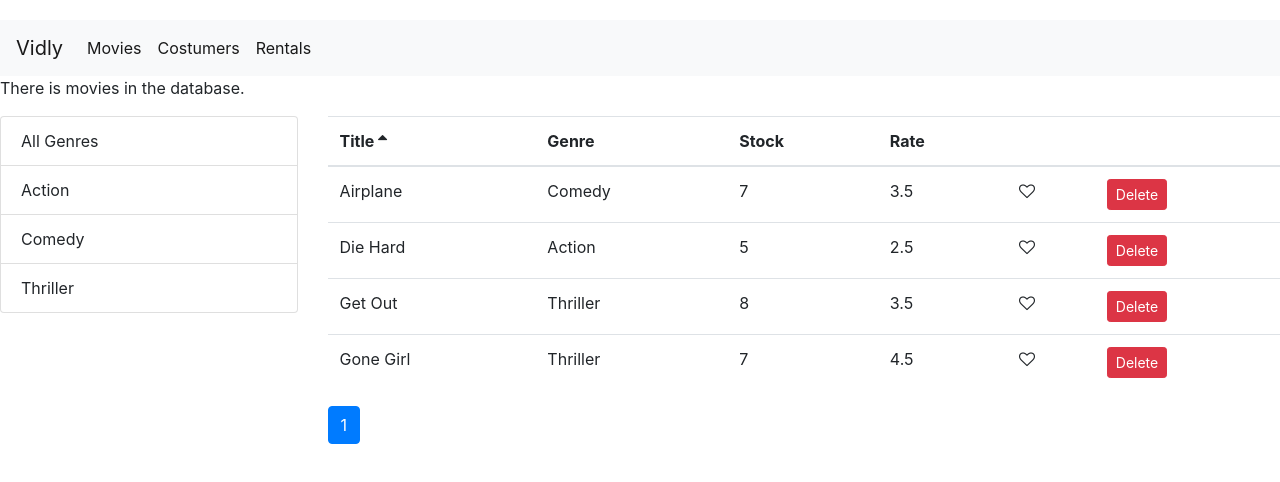
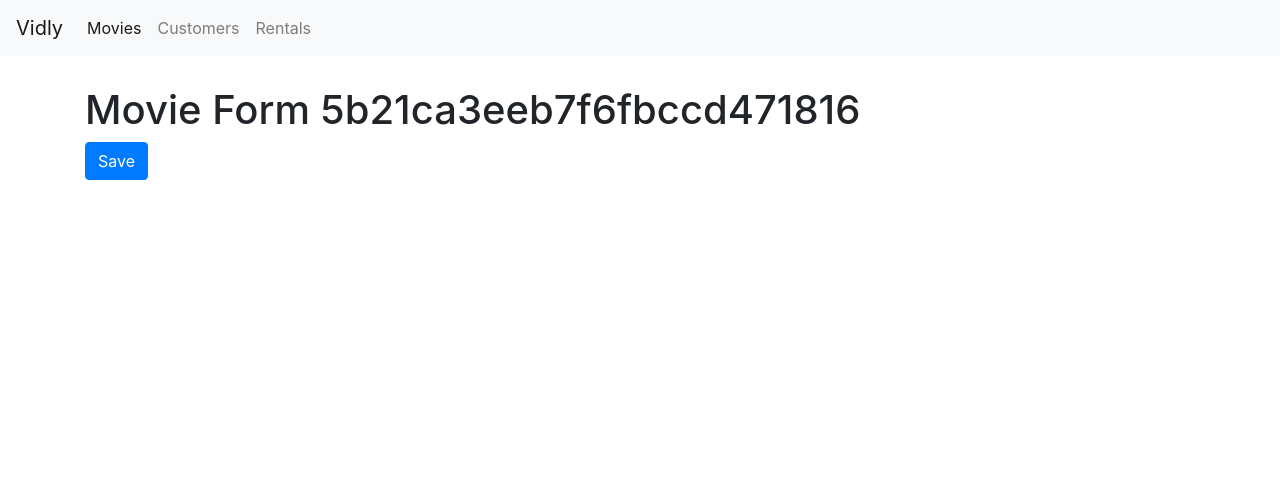
Before and after one commit to frankfern/vidly-reactjs, a React (Create React App) app: page /movies/5b21ca3eeb7f6fbccd471816 in a window 1280 px wide. Shown: the top 482 px of the page. Built offline with nearby package versions, Linux system fonts and the light colour scheme.

Commit message:
add Link to movies title

```diff
--- a/src/App.js
+++ b/src/App.js
@@ -1,27 +1,32 @@
-import './App.css';
-import {Switch,Route,Redirect} from 'react-router-dom';
-import MovieList from './components/moviesList';
+import { Switch, Route, Redirect } from "react-router-dom";
+import MovieDetail from "./components/movieDetail";
+import MovieList from "./components/moviesList";
+import Customers from "./components/customers";
+import NotFound from "./components/notFound";
 import Rentals from "./components/rentals";
-import Customers from './components/customers';
-import MovieDetail from './components/movieDetail';
-import NavBar from './components/common/navBar';
+import NavBar from "./components/common/navBar";
+import React, { Component } from "react";
+import "./App.css";
 
-
-function App() {
-  return (
-  <div>
-      <NavBar/>
-      <div className="content">
-        <Switch>
-          <Route path="/movies" component={MovieList}/>
-          <Route path="/movies/:id" component={MovieDetail}/>
-          <Route path="/customers" component={Customers}/>
-          <Route path="/rentals" component={Rentals}/>
-          <Redirect from="/" to="/movies"/>
-        </Switch>
-      </div>
-  </div>
-  );
+class App extends Component {
+  render() {
+    return (
+      <React.Fragment>
+        <NavBar />
+        <main className="container">
+          <Switch>
+            <Route path="/movies/:id" component={MovieDetail} />
+            <Route path="/movies" component={MovieList} />
+            <Route path="/customers" component={Customers} />
+            <Route path="/rentals" component={Rentals} />
+            <Route path="/not_found" component={NotFound} />
+            <Redirect from="/" exact to="/movies" />
+            <Redirect to="/not-found" />
+          </Switch>
+        </main>
+      </React.Fragment>
+    );
+  }
 }
 
 export default App;
--- a/src/components/common/navBar.js
+++ b/src/components/common/navBar.js
@@ -1,24 +1,37 @@
-import React from 'react';
-import {Link} from "react-router-dom";
-const navBar = () => {
-    return (
-        <nav class="navbar navbar-light bg-light navbar-expand-lg  ">
-            <Link className="navbar-brand" to="/">Vidly</Link>
+import React from "react";
+import { NavLink, Link } from "react-router-dom";
+const NavBar = () => {
+  return (
+    <nav className="navbar navbar-expand-lg navbar-light bg-light">
+      <Link className="navbar-brand" to="/">
+        Vidly
+      </Link>
+      <button
+        className="navbar-toggler"
+        type="button"
+        data-toggle="collapse"
+        data-target="#navbarNavAltMarkup"
+        aria-controls="navbarNavAltMarkup"
+        aria-expanded="false"
+        aria-label="Toggle navigation"
+      >
+        <span className="navbar-toggler-icon" />
+      </button>
+      <div className="collapse navbar-collapse" id="navbarNavAltMarkup">
+        <div className="navbar-nav">
+          <NavLink className="nav-item nav-link" to="/movies">
+            Movies
+          </NavLink>
+          <NavLink className="nav-item nav-link" to="/customers">
+            Customers
+          </NavLink>
+          <NavLink className="nav-item nav-link" to="/rentals">
+            Rentals
+          </NavLink>
+        </div>
+      </div>
+    </nav>
+  );
+};
 
-            <ul class="navbar-nav">
-                <li class="nav-item active">
-                    <Link className="nav-link" to="/movies">Movies</Link>
-                </li>
-                <li class="nav-item active">
-                    <Link className="nav-link" to="/customers">Costumers</Link>
-                </li>
-                <li class="nav-item active">
-                    <Link className="nav-link" to="/rentals">Rentals</Link>
-                </li>
-            </ul>
-
-        </nav>
-     );
-}
-
-export default navBar;
+export default NavBar;
--- a/src/components/common/pagination.js
+++ b/src/components/common/pagination.js
@@ -16,11 +16,7 @@
             className={page === currentPage ? "page-item active" : "page-item"}
             key={page}
           >
-            <a
-              className="page-link"
-              href="#"
-              onClick={() => onPageChange(page)}
-            >
+            <a className="page-link" onClick={() => onPageChange(page)}>
               {page}
             </a>
           </li>
--- a/src/components/movieDetail.js
+++ b/src/components/movieDetail.js
@@ -1,17 +1,20 @@
-import React, { Component } from 'react';
+import React, { Component } from "react";
 
 class MovieDetail extends Component {
-    state = {  }
-    handleOnClick = e =>{
-        this.props.history.push("/movies");
-    }
-    render() {
-        return (
-        <div>
-            <h1>Movie Form {}</h1>
-            <button className="btn btn-primary">Save</button>
-        </div>);
-    }
+  state = {};
+  handleOnClick = (e) => {
+    this.props.history.push("/movies");
+  };
+  render() {
+    return (
+      <div>
+        <h1>Movie Form {this.props.match.params.id}</h1>
+        <button className="btn btn-primary" onClick={this.handleOnClick}>
+          Save
+        </button>
+      </div>
+    );
+  }
 }
 
 export default MovieDetail;
--- a/src/components/moviesList.js
+++ b/src/components/moviesList.js
@@ -64,7 +64,7 @@
     const sorted = _.orderBy(filtered, [sortColumn.path], [sortColumn.order]);
     const movies = paginate(sorted, currentPage, pageSize);
 
-    return { filterCount: filtered.length, data: movies };
+    return { totalCount: filtered.length, data: movies };
   };
 
   render() {
--- a/src/components/moviesTable.js
+++ b/src/components/moviesTable.js
@@ -1,10 +1,17 @@
 import React, { Component } from "react";
 import Like from "./common/like";
 import Table from "./common/table";
+import { Link } from "react-router-dom";
 
 class MoviesTable extends Component {
   columns = [
-    { path: "title", label: "Title" },
+    {
+      path: "title",
+      label: "Title",
+      content: (movie) => (
+        <Link to={`/movies/${movie._id}`}>{movie.title}</Link>
+      ),
+    },
     { path: "genre.name", label: "Genre" },
     { path: "numberInStock", label: "Stock" },
     { path: "dailyRentalRate", label: "Rate" },
--- a/src/index.css
+++ b/src/index.css
@@ -1,6 +1,6 @@
 body {
   margin: 0;
-  padding: 20px 0 0 0;
+  padding: 0 0 0 0;
   font-family: -apple-system, BlinkMacSystemFont, "Segoe UI", "Roboto", "Oxygen",
     "Ubuntu", "Cantarell", "Fira Sans", "Droid Sans", "Helvetica Neue",
     sans-serif;
@@ -8,6 +8,9 @@
   -moz-osx-font-smoothing: grayscale;
 }
 
+.navbar {
+  margin-bottom: 30px;
+}
 code {
   font-family: source-code-pro, Menlo, Monaco, Consolas, "Courier New",
     monospace;
```
